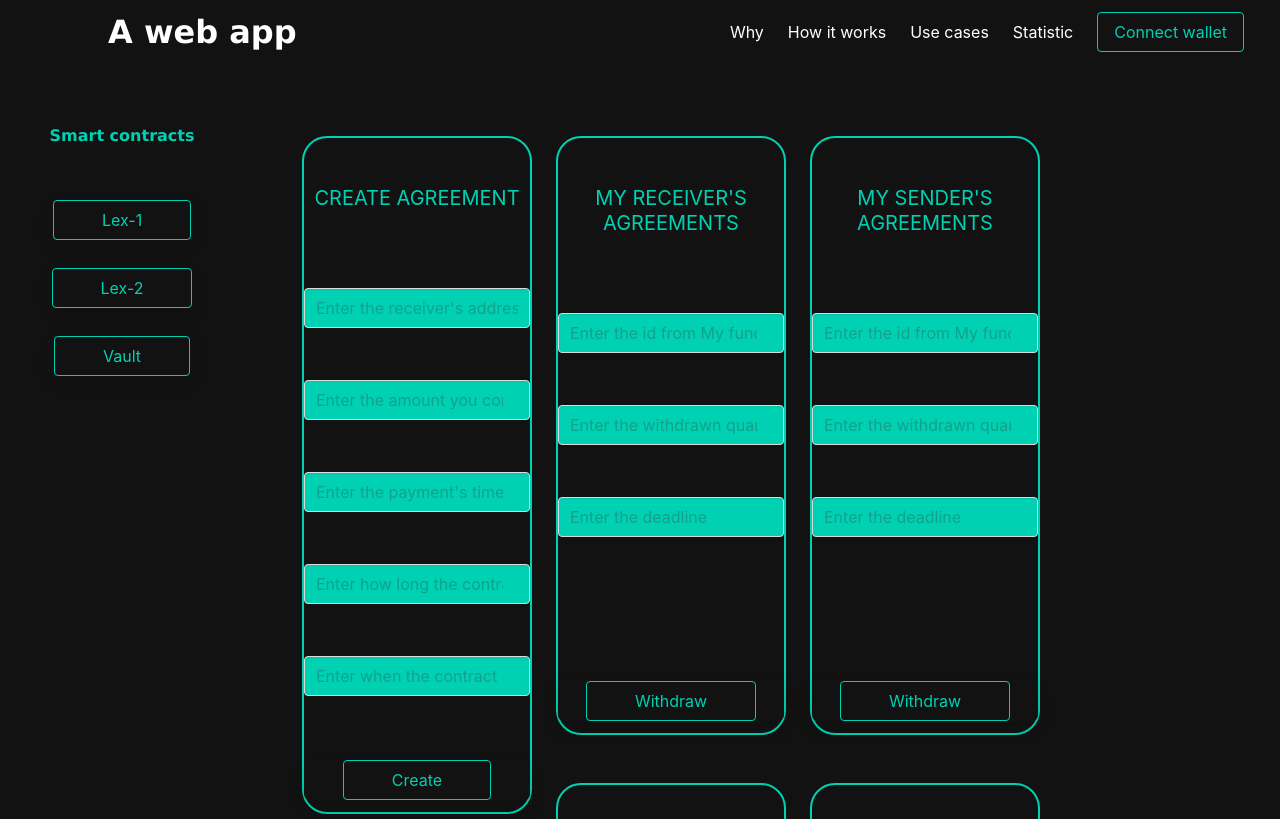
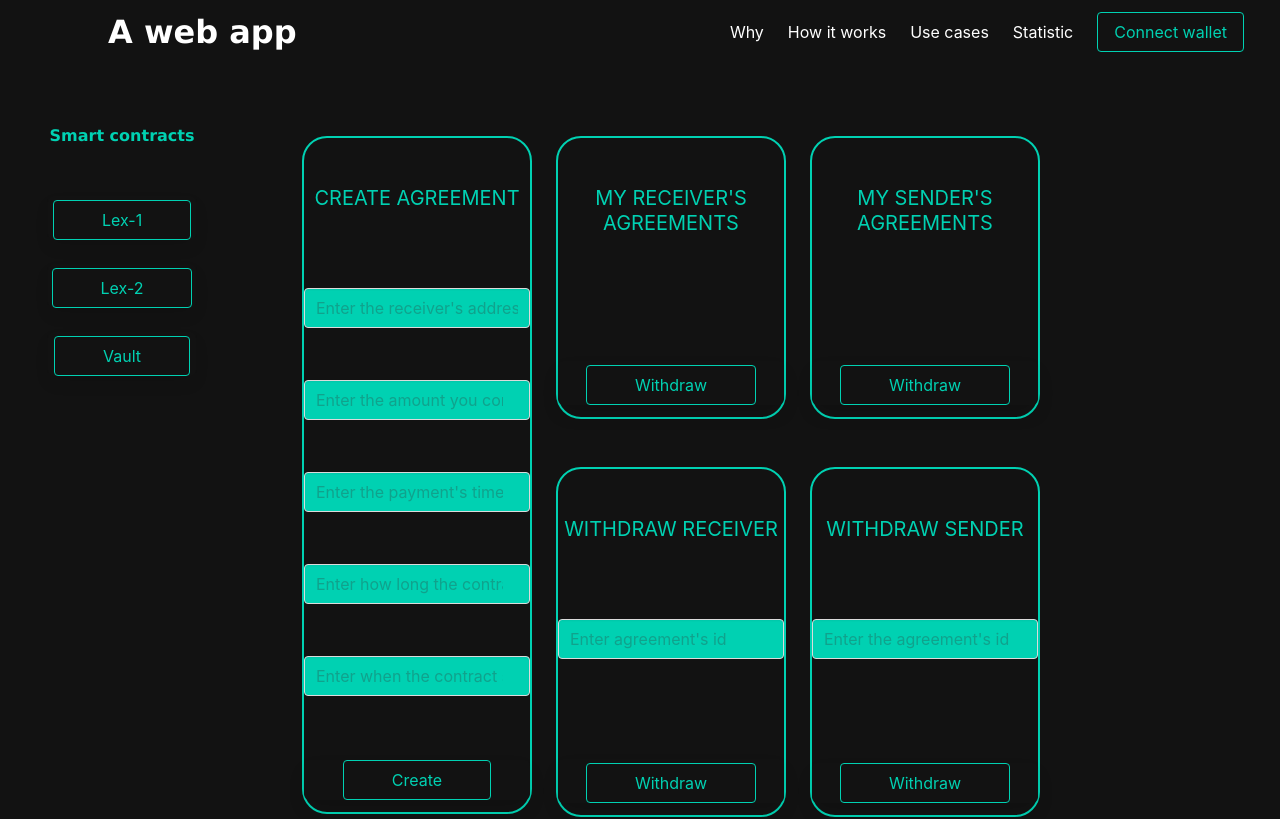
Before and after one commit to farinavito/Web3-Website, a Next.js app: page /lex-1 in a window 1280 px wide. Shown: the top 819 px of the page. Built offline with nearby package versions, Linux system fonts and the light colour scheme.

Commit message:
removed the input fields

```diff
--- a/pages/lex-1.js
+++ b/pages/lex-1.js
@@ -286,18 +286,6 @@ const App = () => {
                           <p className=" has-background-black-bis py-4 is-size-6">
                             <br></br>
                           </p>
-                          <input type="number" placeholder="Enter the id from My funds" className='has-background-primary input is-normal'></input>
-                          <p className=" has-background-black-bis py-4 is-size-6">
-                            <br></br>
-                          </p>
-                          <input type="number" placeholder="Enter the withdrawn quantity" className='has-background-primary input is-normal input-placeholder-color:black'></input>
-                          <p className=" has-background-black-bis py-4 is-size-6">
-                            <br></br>
-                          </p>
-                          <input type="number" placeholder="Enter the deadline" className='has-background-primary input is-normal'></input>
-                          <p className=" has-background-black-bis py-4 is-size-6">
-                            <br></br><br></br><br></br>
-                          </p>
                           <p className="box has-background-black-bis pt-4 pb-3 mt-6">
                             <div className='columns is-centered'>
                               <Link href="">
@@ -342,18 +330,6 @@ const App = () => {
                           MY SENDER'S AGREEMENTS<br></br><br></br>
                           <p className=" has-background-black-bis py-4 is-size-6">
                             <br></br>
-                          </p>
-                          <input type="number" placeholder="Enter the id from My funds" className='has-background-primary input is-normal'></input>
-                          <p className=" has-background-black-bis py-4 is-size-6">
-                            <br></br>
-                          </p>
-                          <input type="number" placeholder="Enter the withdrawn quantity" className='has-background-primary input is-normal input-placeholder-color:black'></input>
-                          <p className=" has-background-black-bis py-4 is-size-6">
-                            <br></br>
-                          </p>
-                          <input type="number" placeholder="Enter the deadline" className='has-background-primary input is-normal'></input>
-                          <p className=" has-background-black-bis py-4 is-size-6">
-                            <br></br><br></br><br></br>
                           </p>
                           <p className="box has-background-black-bis pt-4 pb-3 mt-6">
                             <div className='columns is-centered'>
```
